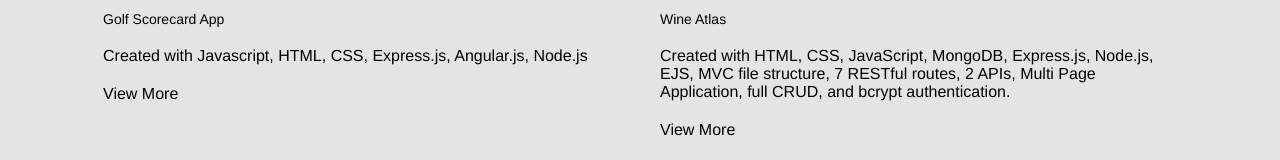
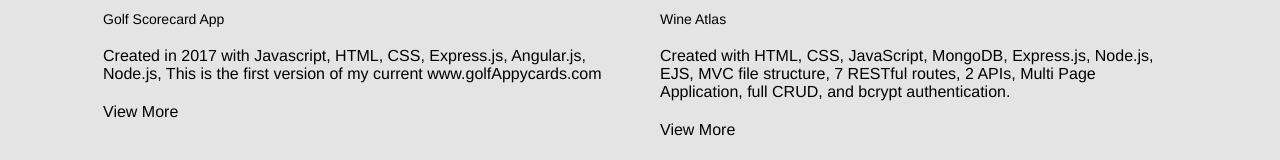
Before and after one commit to snowbrdking26/Peter_King, a website: page index.html in a window 1280 px wide. Shown: the part 1754-1914 px from the top of the page. Drawn offline with nearby package versions, Linux system fonts and the light colour scheme.

Commit message:
updated text

```diff
--- a/index.html
+++ b/index.html
@@ -76,7 +76,7 @@
 		<div data-aos="zoom-in" data-aos-duration="2000"  class="content" >
 			<img src="images/appImages/golfscorecardapp.png" style="width:100%">
 			<h3>Golf Scorecard App</h3>
-			<p class="info">Created with Javascript, HTML, CSS, Express.js, Angular.js, Node.js</p>
+			<p class="info">Created in 2017 with Javascript, HTML, CSS, Express.js, Angular.js, Node.js, This is the first version of my current www.golfAppycards.com </p>
 			<p class="click">View More</p>
 		</div>
 
```
